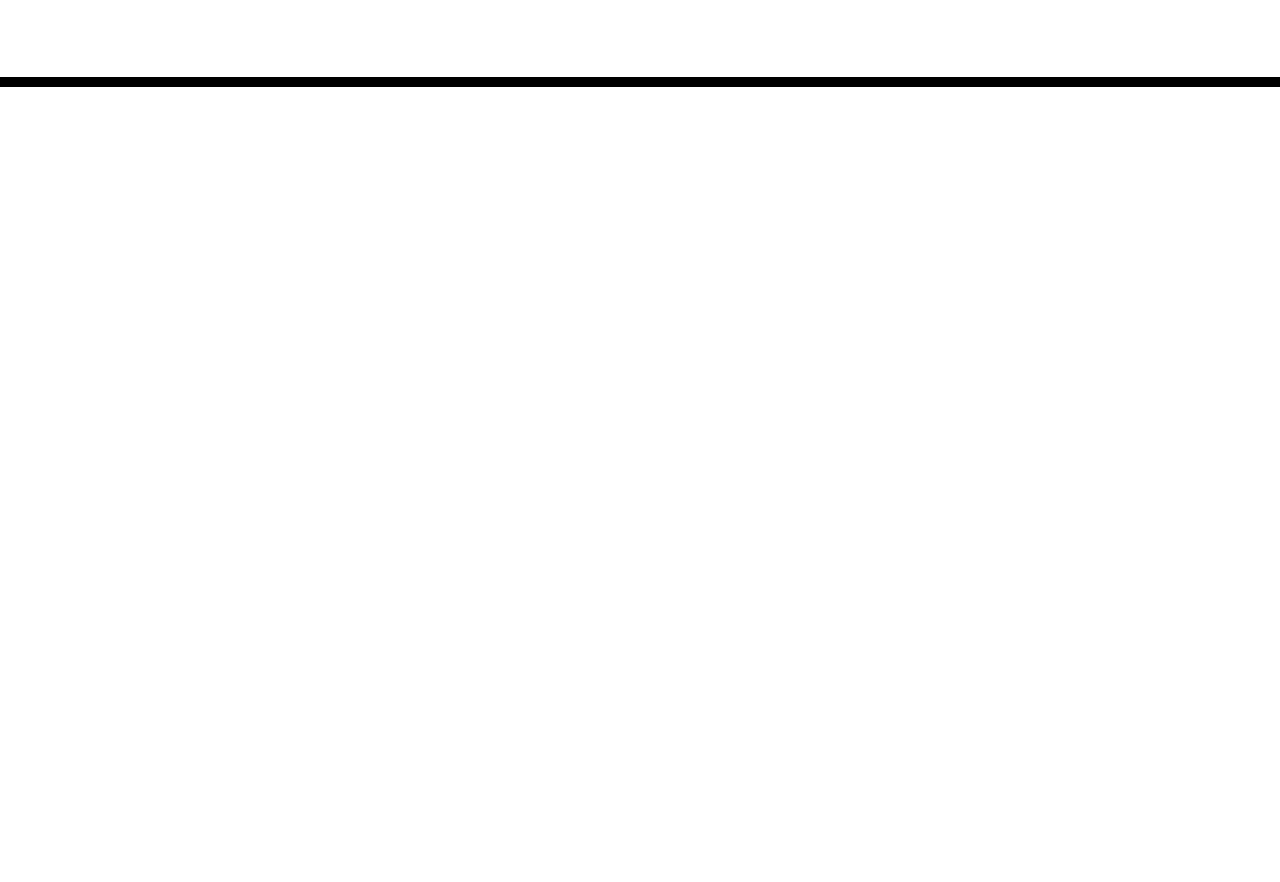
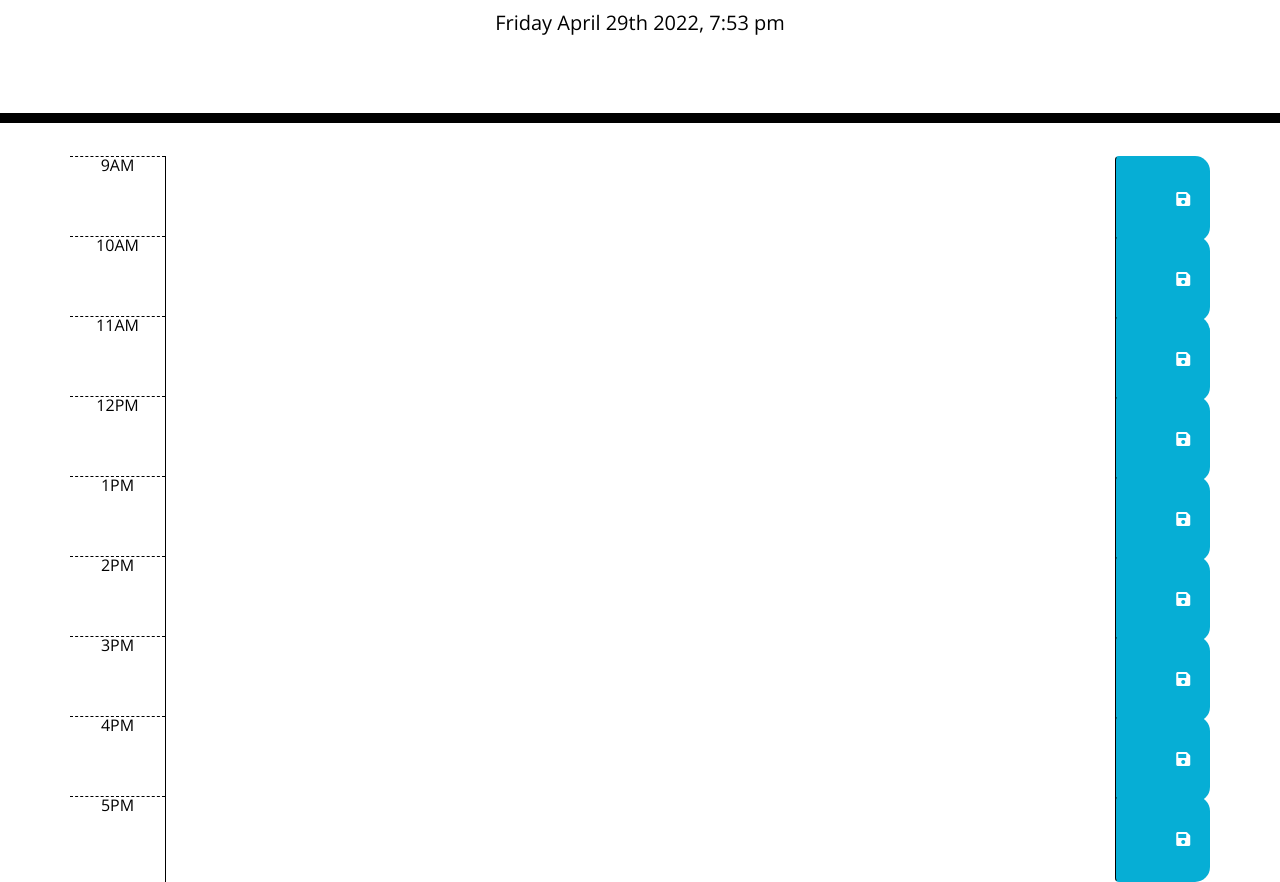
Before and after one commit to edamezcua/Third-Party-APIs-Challenge-Work-Day-Scheduler, a website: page index.html in a window 1280 px wide. Shown: the part 181-1063 px from the top of the page. Before the commit the page ends 800 px from the top, so only its background shows below. Drawn offline with nearby package versions, Linux system fonts and the light colour scheme.

Commit message:
added html col., added moment date feature, and button save feature

```diff
--- /dev/null
+++ b/assets/script.js
@@ -0,0 +1,13 @@
+moment(Date);
+$("#currentDay").text(moment().format("dddd MMMM Do YYYY, h:mm a"));
+var currentTime = moment();
+currentTime = currentTime.startOf("hour");
+var beforeTime = moment().startOf("day").add(9, "hours");
+
+$(".saveBtn").click(function () {
+  var textArea = $(this).siblings(".description").val();
+  var time = $(this).parent().attr("id");
+  localStorage.setItem(time, textArea);
+});
+
+$("#hour-9 .description").val(localStorage.getItem("hour-9"));
--- a/index.html
+++ b/index.html
@@ -18,7 +18,7 @@
       href="https://fonts.googleapis.com/css?family=Open+Sans&display=swap"
       rel="stylesheet"
     />
-    <link rel="stylesheet" href="style.css" />
+    <link rel="stylesheet" href="./assets/style.css" />
     <title>Work Day Scheduler</title>
   </head>
 
@@ -30,9 +30,73 @@
     </header>
     <div class="container">
       <!-- Timeblocks go here -->
+      <div id="hour-9" class="row time-block">
+        <div class="col-md-1 hour">9AM</div>
+        <textarea class="col-md-10 description"> </textarea>
+        <button class="btn saveBtn col-md-1">
+          <i class="fas fa-save"></i>
+        </button>
+      </div>
+      <div id="hour-10" class="row time-block">
+        <div class="col-md-1 hour">10AM</div>
+        <textarea class="col-md-10 description"> </textarea>
+        <button class="btn saveBtn col-md-1">
+          <i class="fas fa-save"></i>
+        </button>
+      </div>
+      <div id="hour-11" class="row time-block">
+        <div class="col-md-1 hour">11AM</div>
+        <textarea class="col-md-10 description"> </textarea>
+        <button class="btn saveBtn col-md-1">
+          <i class="fas fa-save"></i>
+        </button>
+      </div>
+      <div id="hour-12" class="row time-block">
+        <div class="col-md-1 hour">12PM</div>
+        <textarea class="col-md-10 description"> </textarea>
+        <button class="btn saveBtn col-md-1">
+          <i class="fas fa-save"></i>
+        </button>
+      </div>
+      <div id="hour-13" class="row time-block">
+        <div class="col-md-1 hour">1PM</div>
+        <textarea class="col-md-10 description"> </textarea>
+        <button class="btn saveBtn col-md-1">
+          <i class="fas fa-save"></i>
+        </button>
+      </div>
+      <div id="hour-14" class="row time-block">
+        <div class="col-md-1 hour">2PM</div>
+        <textarea class="col-md-10 description"> </textarea>
+        <button class="btn saveBtn col-md-1">
+          <i class="fas fa-save"></i>
+        </button>
+      </div>
+      <div id="hour-15" class="row time-block">
+        <div class="col-md-1 hour">3PM</div>
+        <textarea class="col-md-10 description"> </textarea>
+        <button class="btn saveBtn col-md-1">
+          <i class="fas fa-save"></i>
+        </button>
+      </div>
+      <div id="hour-16" class="row time-block">
+        <div class="col-md-1 hour">4PM</div>
+        <textarea class="col-md-10 description"> </textarea>
+        <button class="btn saveBtn col-md-1">
+          <i class="fas fa-save"></i>
+        </button>
+      </div>
+      <div id="hour-17" class="row time-block">
+        <div class="col-md-1 hour">5PM</div>
+        <textarea class="col-md-10 description"> </textarea>
+        <button class="btn saveBtn col-md-1">
+          <i class="fas fa-save"></i>
+        </button>
+      </div>
     </div>
 
     <script src="https://code.jquery.com/jquery-3.4.1.min.js"></script>
     <script src="https://cdnjs.cloudflare.com/ajax/libs/moment.js/2.24.0/moment.min.js"></script>
+    <script src="./assets/script.js"></script>
   </body>
 </html>
--- /dev/null
+++ b/package.json
@@ -0,0 +1,5 @@
+{
+  "dependencies": {
+    "jquery": "^3.6.0"
+  }
+}
```
Also changed, not shown: assets/style.css (renamed from style.css), 1 other file.
